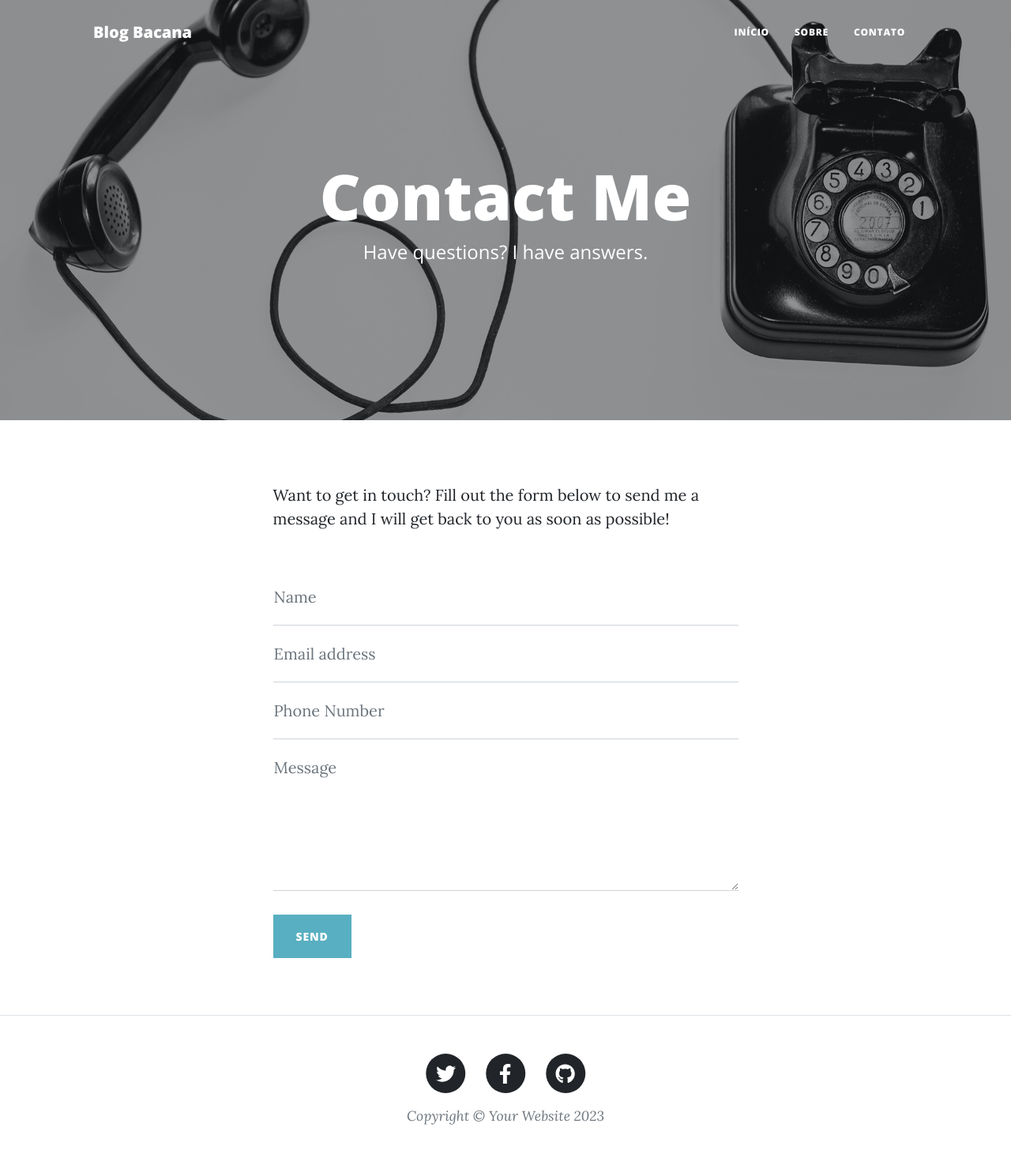
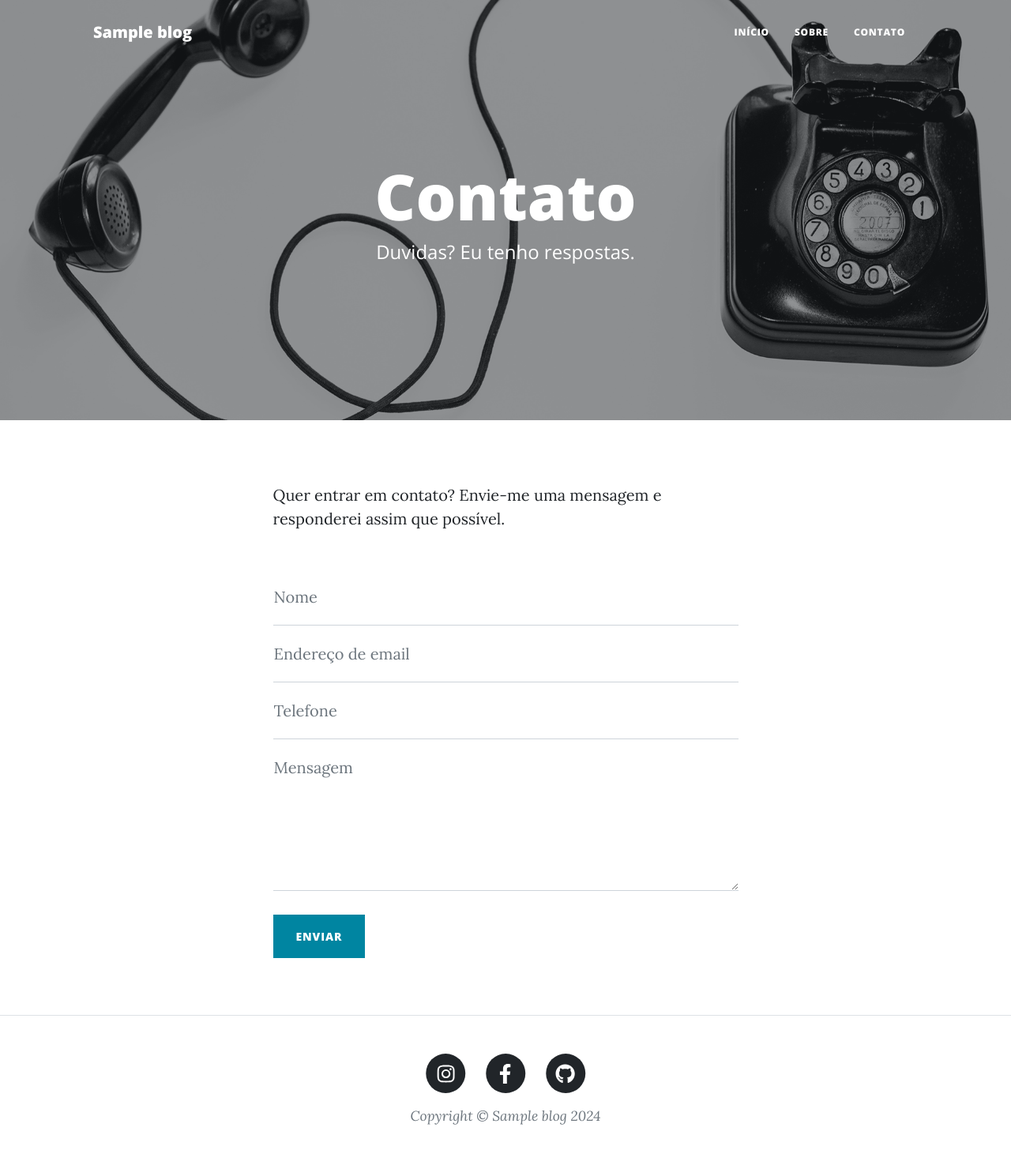
Before and after one commit to mateusaccount/blog-exemplo-2-1, a Django app: template blog/templates/contato.html in a window 1280 px wide. Shown: the whole page at 79% size. Run offline with Django 5.2, Linux system fonts and the light colour scheme; the template is opened without the code that fills it: most values are stand-ins (such as "Sample title", 1, 10 or a date in 2020); data that the repository does not hold is empty; some libraries are stand-ins or nearby versions.

Commit message:
Começo de novo assunto

```diff
--- a/blog/admin.py
+++ b/blog/admin.py
@@ -1,4 +1,6 @@
 from django.contrib import admin
-from .models import Post
+from .models import Post, Blog, Mensagem
 
 admin.site.register(Post)
+admin.site.register(Blog)
+admin.site.register(Mensagem)
--- a/blog/templates/base.html
+++ b/blog/templates/base.html
@@ -7,7 +7,9 @@
         <meta name="viewport" content="width=device-width, initial-scale=1, shrink-to-fit=no" />
         <meta name="description" content="" />
         <meta name="author" content="" />
-        <title>{% block title %}Clean Blog - Start Bootstrap Theme{% endblock title %}</title>
+        <title>
+            {% block title %} {{ blog.nome }} {% endblock title %}
+        </title>
         <link rel="icon" type="image/x-icon" href="{% static 'assets/favicon.ico' %}" />
         <!-- Font Awesome icons (free version)-->
         <script src="https://use.fontawesome.com/releases/v6.3.0/js/all.js" crossorigin="anonymous"></script>
@@ -21,7 +23,7 @@
         <!-- Navigation-->
         <nav class="navbar navbar-expand-lg navbar-light" id="mainNav">
             <div class="container px-4 px-lg-5">
-                <a class="navbar-brand" href="{% url 'index' %}">Blog Bacana</a>
+                <a class="navbar-brand" href="{% url 'index' %}">{{ blog.nome }}</a>
                 <button class="navbar-toggler" type="button" data-bs-toggle="collapse" data-bs-target="#navbarResponsive" aria-controls="navbarResponsive" aria-expanded="false" aria-label="Toggle navigation">
                     Menu
                     <i class="fas fa-bars"></i>
@@ -37,13 +39,15 @@
         </nav>
         {% block header %}
         <!-- Page Header-->
-<header class="masthead" style="background-image: url({% static 'assets/img/home-bg.jpg' %})">
+<header class="masthead" style="background-image: url( {{'blog.capa.url' }})">
     <div class="container position-relative px-4 px-lg-5">
         <div class="row gx-4 gx-lg-5 justify-content-center">
             <div class="col-md-10 col-lg-8 col-xl-7">
                 <div class="site-heading">
-                    <h1>Clean Blog</h1>
-                    <span class="subheading">A Blog Theme by Start Bootstrap</span>
+                    <h1>{{ blog.nome }}</h1>
+                    {% if blog.subnome %}
+                    <span class="subheading"> {{ blog.subnome }}</span>
+                    {% endif %}
                 </div>
             </div>
         </div>
@@ -60,10 +64,10 @@
                     <div class="col-md-10 col-lg-8 col-xl-7">
                         <ul class="list-inline text-center">
                             <li class="list-inline-item">
-                                <a href="#!">
+                                <a href="{{ blog.instagram }}">
                                     <span class="fa-stack fa-lg">
                                         <i class="fas fa-circle fa-stack-2x"></i>
-                                        <i class="fab fa-twitter fa-stack-1x fa-inverse"></i>
+                                        <i class="fab fa-instagram fa-stack-1x fa-inverse"></i>
                                     </span>
                                 </a>
                             </li>
@@ -84,7 +88,7 @@
                                 </a>
                             </li>
                         </ul>
-                        <div class="small text-center text-muted fst-italic">Copyright &copy; Your Website 2023</div>
+                        <div class="small text-center text-muted fst-italic">Copyright &copy; {{ blog.nome }} {% now "Y" %}</div>
                     </div>
                 </div>
             </div>
--- a/blog/templates/contato.html
+++ b/blog/templates/contato.html
@@ -9,8 +9,8 @@
         <div class="row gx-4 gx-lg-5 justify-content-center">
             <div class="col-md-10 col-lg-8 col-xl-7">
                 <div class="page-heading">
-                    <h1>Contact Me</h1>
-                    <span class="subheading">Have questions? I have answers.</span>
+                    <h1>Contato</h1>
+                    <span class="subheading">Duvidas? Eu tenho respostas.</span>
                 </div>
             </div>
         </div>
@@ -23,36 +23,30 @@
     <div class="container px-4 px-lg-5">
         <div class="row gx-4 gx-lg-5 justify-content-center">
             <div class="col-md-10 col-lg-8 col-xl-7">
-                <p>Want to get in touch? Fill out the form below to send me a message and I will get back to you as soon as possible!</p>
+                <p>Quer entrar em contato? Envie-me uma mensagem e responderei assim que possível.</p>
                 <div class="my-5">
-                    <!-- * * * * * * * * * * * * * * *-->
-                    <!-- * * SB Forms Contact Form * *-->
-                    <!-- * * * * * * * * * * * * * * *-->
-                    <!-- This form is pre-integrated with SB Forms.-->
-                    <!-- To make this form functional, sign up at-->
-                    <!-- https://startbootstrap.com/solution/contact-forms-->
-                    <!-- to get an API token!-->
-                    <form id="contactForm" data-sb-form-api-token="API_TOKEN">
+                    <form id="contactForm" method="POST">
+                        {% csrf_token %}
                         <div class="form-floating">
-                            <input class="form-control" id="name" type="text" placeholder="Enter your name..." data-sb-validations="required" />
-                            <label for="name">Name</label>
-                            <div class="invalid-feedback" data-sb-feedback="name:required">A name is required.</div>
+                            <input class="form-control" id="name" name="nome" type="text" placeholder="Digite seu nome..." data-sb-validations="required" />
+                            <label for="name">Nome</label>
+                            <div class="invalid-feedback">A name is required.</div>
                         </div>
                         <div class="form-floating">
-                            <input class="form-control" id="email" type="email" placeholder="Enter your email..." data-sb-validations="required,email" />
-                            <label for="email">Email address</label>
-                            <div class="invalid-feedback" data-sb-feedback="email:required">An email is required.</div>
-                            <div class="invalid-feedback" data-sb-feedback="email:email">Email is not valid.</div>
+                            <input class="form-control" id="email" name="email" type="email" placeholder="Digite seu email..." data-sb-validations="required,email" />
+                            <label for="email">Endereço de email</label>
+                            <div class="invalid-feedback">An email is required.</div>
+                            <div class="invalid-feedback">Email is not valid.</div>
                         </div>
                         <div class="form-floating">
-                            <input class="form-control" id="phone" type="tel" placeholder="Enter your phone number..." data-sb-validations="required" />
-                            <label for="phone">Phone Number</label>
-                            <div class="invalid-feedback" data-sb-feedback="phone:required">A phone number is required.</div>
+                            <input class="form-control" id="phone" name="telefone" type="tel" placeholder="Digite seu telefone..." data-sb-validations="required" />
+                            <label for="phone">Telefone</label>
+                            <div class="invalid-feedback">A phone number is required.</div>
                         </div>
                         <div class="form-floating">
-                            <textarea class="form-control" id="message" placeholder="Enter your message here..." style="height: 12rem" data-sb-validations="required"></textarea>
-                            <label for="message">Message</label>
-                            <div class="invalid-feedback" data-sb-feedback="message:required">A message is required.</div>
+                            <textarea class="form-control" id="message" name="mensagem" placeholder="Digite sua mensagem aqui..." style="height: 12rem" data-sb-validations="required"></textarea>
+                            <label for="message">Mensagem</label>
+                            <div class="invalid-feedback">A message is required.</div>
                         </div>
                         <br />
                         <!-- Submit success message-->
@@ -73,7 +67,7 @@
                         <!-- an error submitting the form-->
                         <div class="d-none" id="submitErrorMessage"><div class="text-center text-danger mb-3">Error sending message!</div></div>
                         <!-- Submit Button-->
-                        <button class="btn btn-primary text-uppercase disabled" id="submitButton" type="submit">Send</button>
+                        <button class="btn btn-primary text-uppercase" id="submitButton" type="submit">Enviar</button>
                     </form>
                 </div>
             </div>
```
Also changed, not shown: blog/models.py (+23 -0 lines), blog/views.py (+18 -3 lines), blog/migrations/0004_blog.py (added), blog/migrations/0005_rename_logo_blog_capa.py (added), blog/migrations/0006_blog_subnome.py (added), blog/migrations/0007_mensagem.py (added), blog/migrations/0008_mensagem_lida.py (added).
